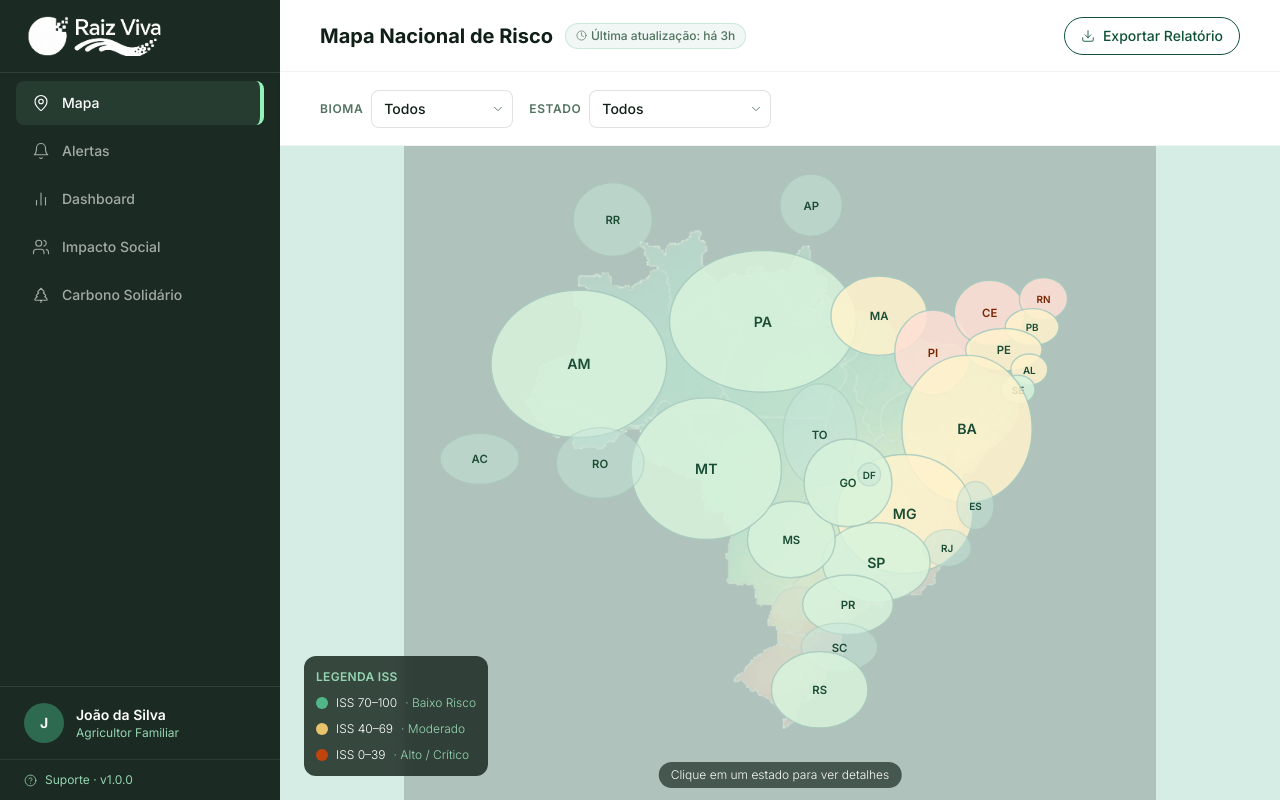
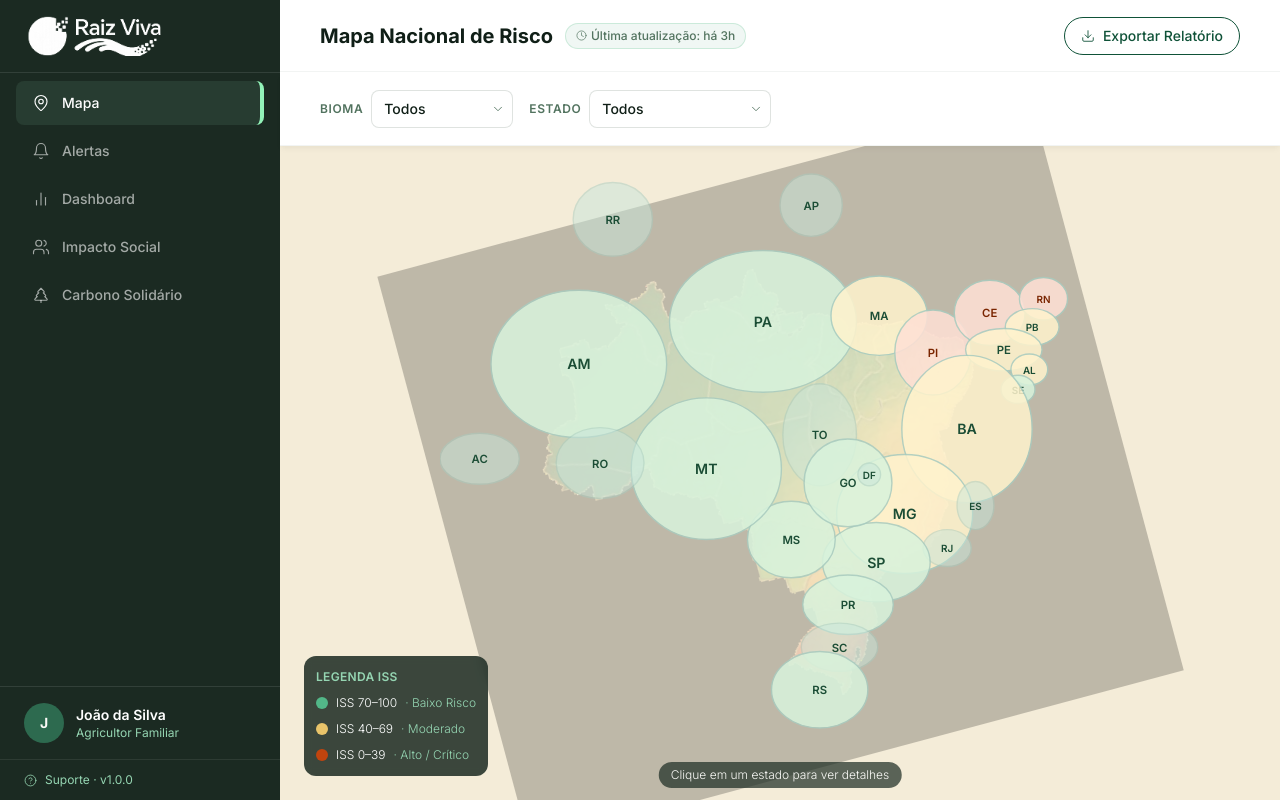
Before and after one commit to gabriel-steixeira/raiz-viva-gloabl-solution-1-2026, a React (Vite) app: page /#/mapa in a window 1280 px wide. Built offline with nearby package versions, Linux system fonts and the light colour scheme.

Commit message:
fix: rotate Brazil map image -15deg and remove background color from map container

```diff
--- a/src/components/mapa/BrazilMap.tsx
+++ b/src/components/mapa/BrazilMap.tsx
@@ -44,21 +44,22 @@ export default function BrazilMap({ regions, selectedRegionId, onRegionClick }:
 
   return (
     <div
-      className="relative w-full h-full flex items-center justify-center"
-      style={{ backgroundColor: '#D6EDE5' }}
+      className="relative w-full h-full flex items-center justify-center overflow-hidden"
     >
-      {/* Imagem do Brasil como fundo */}
+      {/* Imagem do Brasil rotacionada -15deg para alinhar com as bolinhas */}
       <div className="absolute inset-0 flex items-center justify-center pointer-events-none">
         <img
           src={`${base}/images/map-brazil.jpg`}
           alt=""
           aria-hidden="true"
-          className="h-full w-auto max-w-none object-contain"
           style={{
-            opacity: 0.18,
+            height: '90%',
+            width: 'auto',
+            maxHeight: '100%',
+            opacity: 0.22,
             mixBlendMode: 'multiply',
+            transform: 'rotate(-15deg)',
             userSelect: 'none',
-            maxHeight: '100%',
           }}
         />
       </div>
```
